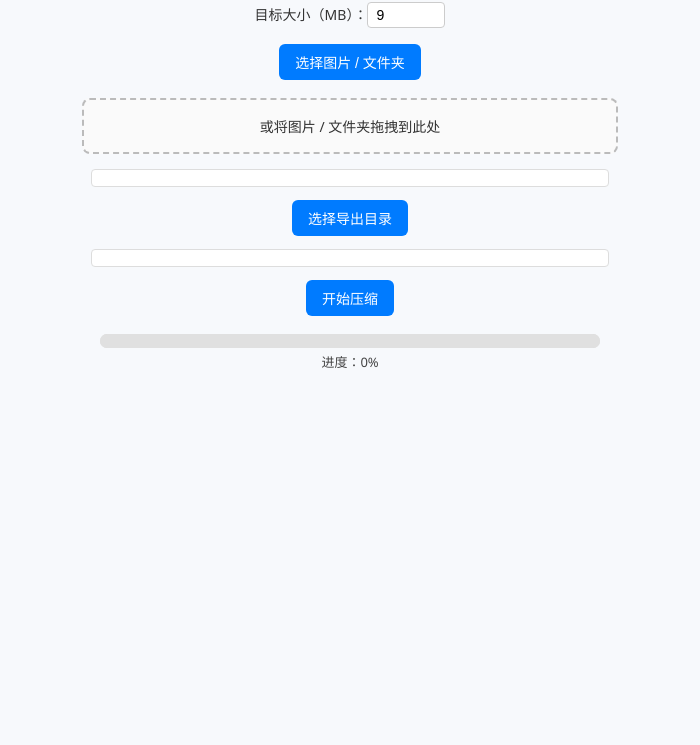
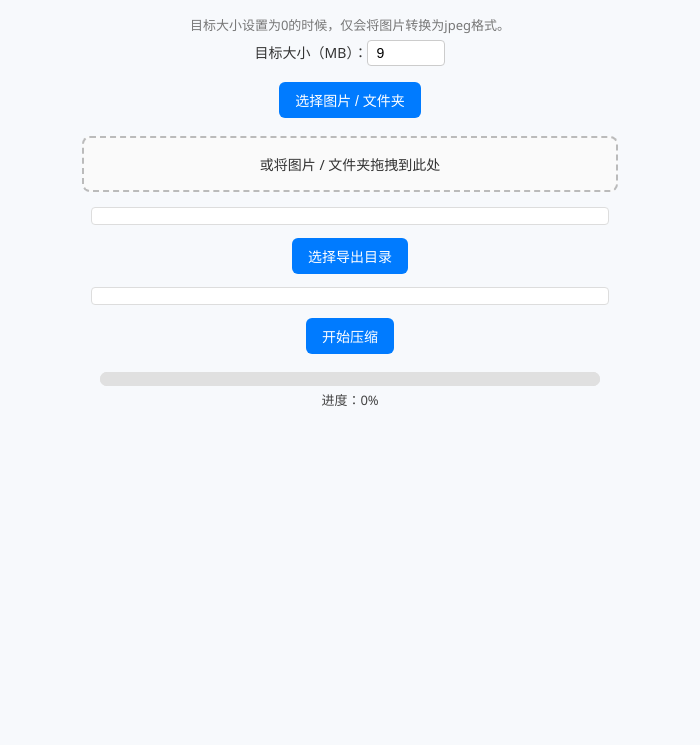
Before and after one commit to ahuang0808/image-resizer, an Electron app: page index.html in a window 700 px wide. Shown: the part 55-800 px from the top of the page. Drawn offline with Linux system fonts and the light colour scheme; no server answers.

Commit message:
feat: convert the file type only if target size is 0

```diff
--- a/assets/style.css
+++ b/assets/style.css
@@ -9,6 +9,12 @@ body {
     display: flex;
     justify-content: center;
     align-items: center;
+}
+
+.note {
+    font-size: 13px;
+    color: #777;
+    margin-bottom: 6px;
 }
 
 .container {
--- a/index.html
+++ b/index.html
@@ -9,6 +9,10 @@
 <body>
     <div class="container">
       <h2>🖼️ Image Resizer</h2>
+
+      <!-- ✅ Add this paragraph -->
+      <p class="note">目标大小设置为0的时候，仅会将图片转换为jpeg格式。</p>
+
       <label>目标大小（MB）：<input id="sizeInput" type="number" value="9" /></label>
       <button id="selectBtn">选择图片 / 文件夹</button>
       <div id="dropArea">或将图片 / 文件夹拖拽到此处</div>
@@ -18,9 +22,9 @@
       <button id="resizeBtn">开始压缩</button>
       <progress id="progressBar" value="0" max="100"></progress>
       <div id="progressText">进度：0%</div>
-    </div>
 
       <script src="renderer.js"></script>
+    </div>
   </body>
 
 </html>
```
Also changed, not shown: core/ImageResizer.js (+16 -0 lines). Lines whose indentation alone changed are shown as unchanged.
